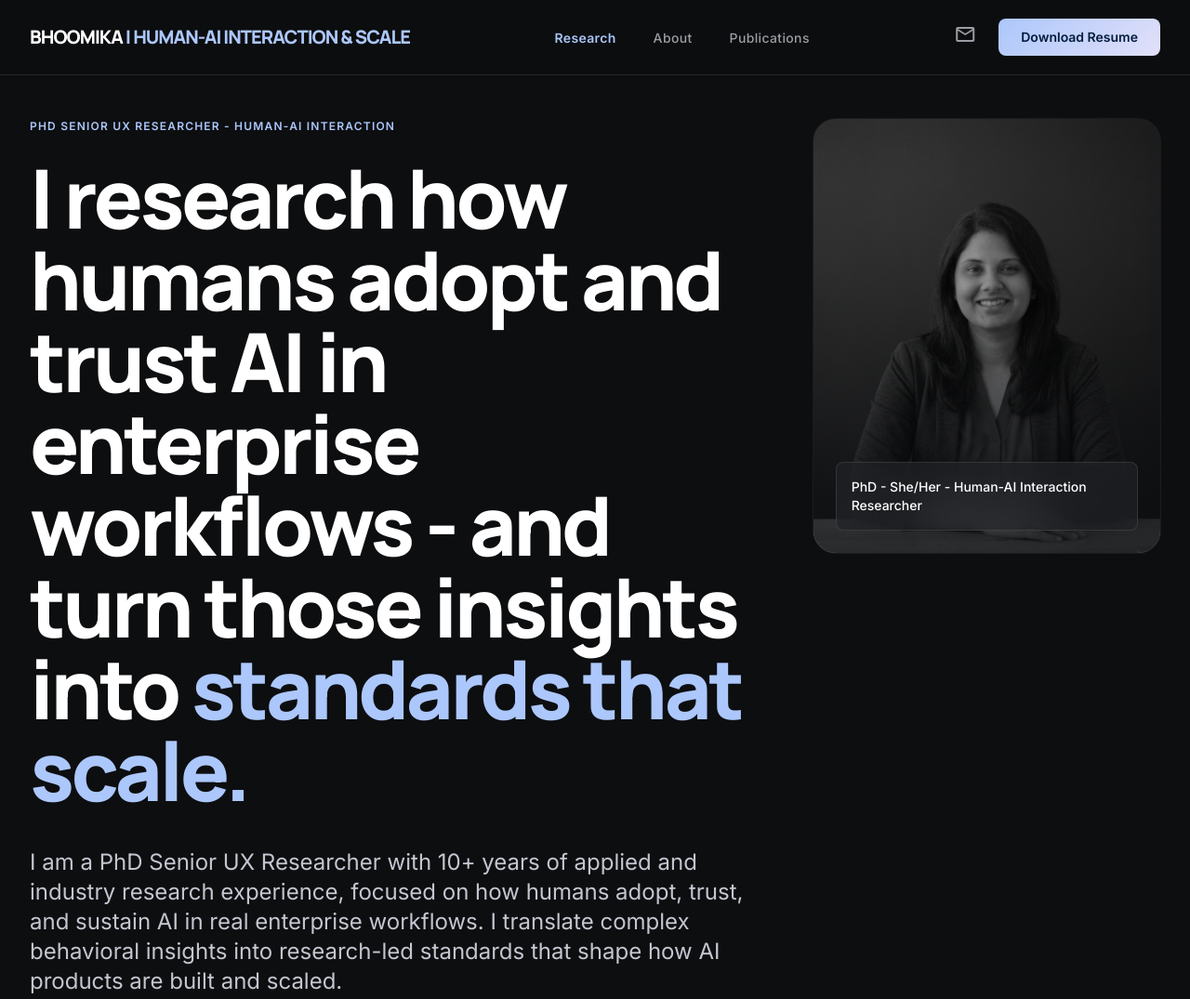
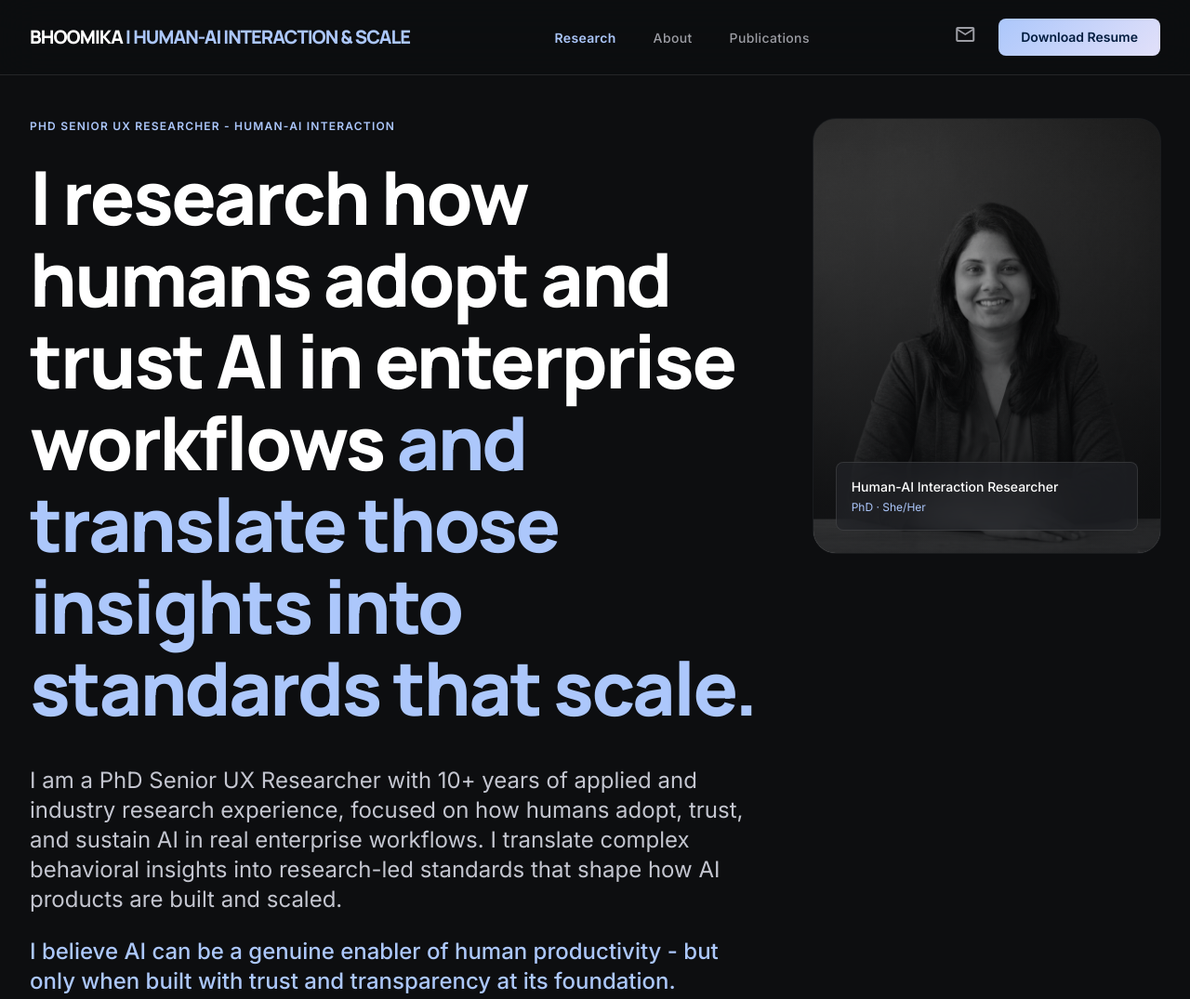
Before and after one commit to Bhoomika-UXR/Bhoomika-UXR.github.io, a plain HTML site: page index.html in a window 1280 px wide. Shown: the top 1075 px of the page at 93% size. Drawn offline with nearby package versions, Linux system fonts and the light colour scheme.

Commit message:
Add files via upload

```diff
--- a/index.html
+++ b/index.html
@@ -92,8 +92,8 @@
             <div class="grid grid-cols-1 lg:grid-cols-12 gap-12 items-start">
                 <div class="lg:col-span-8">
                     <span class="text-[#acc7fb] font-label uppercase tracking-widest text-xs mb-6 block font-bold">PhD Senior UX Researcher - Human-AI Interaction</span>
-                    <h1 class="text-white font-headline font-extrabold text-[3.5rem] md:text-[5.5rem] leading-[1.0] tracking-[-0.04em] mb-10">
-                        I research how humans adopt and trust AI in enterprise workflows - and turn those insights into <span class="text-[#acc7fb]">standards that scale.</span>
+                    <h1 class="text-white font-headline font-extrabold text-[3.5rem] md:text-[5rem] leading-[1.1] tracking-[-0.03em] mb-10">
+                        I research how humans adopt and trust AI in enterprise workflows <span class="text-[#acc7fb]">and translate those insights into standards that scale.</span>
                     </h1>
                     <p class="text-on-surface-variant text-xl md:text-2xl leading-relaxed max-w-4xl font-body">
                         I am a PhD Senior UX Researcher with 10+ years of applied and industry research experience, focused on how humans adopt, trust, and sustain AI in real enterprise workflows. I translate complex behavioral insights into research-led standards that shape how AI products are built and scaled.
@@ -113,7 +113,8 @@
                         <img alt="Bhoomika, PhD Senior UXR" class="w-full h-full object-cover grayscale brightness-90 group-hover:grayscale-0 transition-all duration-700" src="bhoomika-headshot.png"/>
                         <div class="absolute inset-0 bg-gradient-to-t from-surface-container-lowest/80 to-transparent"></div>
                         <div class="absolute bottom-6 left-6 right-6 p-4 glass-panel rounded-xl border border-white/10">
-                            <p class="text-sm text-white font-medium">PhD - She/Her - Human-AI Interaction Researcher</p>
+                            <p class="text-sm text-white font-medium">Human-AI Interaction Researcher</p>
+                            <p class="text-xs text-[#acc7fb] mt-1">PhD · She/Her</p>
                         </div>
                     </div>
                 </div>
```
